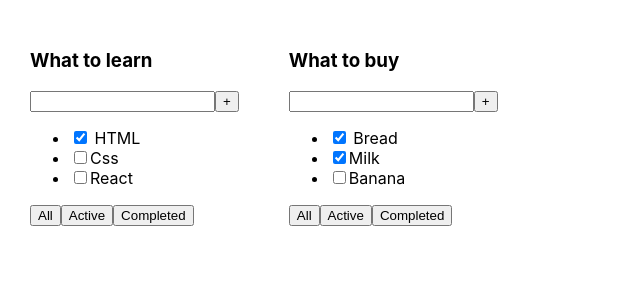
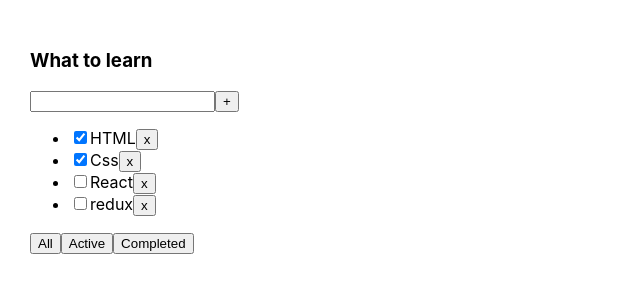
Before and after one commit to Sergejs-Rudko/in_todolist, a React (Create React App) app: page / in a window 1280 px wide. Shown: the top 300 px of the page, without its empty margins (0-640 px from the left). Built offline with nearby package versions, Linux system fonts and the light colour scheme.

Commit message:
2 Filters added Remove task added

```diff
--- a/src/App.tsx
+++ b/src/App.tsx
@@ -1,28 +1,43 @@
-import React from 'react';
+import React, {useState} from 'react';
 import './App.css';
-import {TaskType, Todolist} from "./Todolist";
-
-
+import {FilterValueType, TaskType, Todolist} from "./Todolist";
 
 function App() {
 
-    let tasks1 : Array<TaskType> = [
-        {id : 1 , title : "HTML", isDone : true},
-        {id : 2 , title : "Css", isDone : false},
-        {id : 3 , title : "React", isDone : false},
-    ]
+    let [tasks, setTasks] = useState<Array<TaskType>>([
+        {id: 1, title: "HTML", isDone: true},
+        {id: 2, title: "Css", isDone: true},
+        {id: 3, title: "React", isDone: false},
+        {id: 4, title: "redux", isDone: false},
+    ])
 
-    let tasks2 : Array<TaskType> = [
-        {id : 1 , title : "Bread", isDone : true},
-        {id : 2 , title : "Milk", isDone : true},
-        {id : 3 , title : "Banana", isDone : false},
-    ]
+    let [filter, setFilter] = useState<FilterValueType>("all")
 
+    const removeTask = (id: number) => {
+        let filteredTasks = tasks.filter((task) => task.id !== id)
+        setTasks(filteredTasks)
+    }
+
+    const changeFilter = (value: FilterValueType) => {
+        setFilter(value)
+    }
+
+    let tasksForTodolist = tasks
+
+    if (filter === "completed") {
+        tasksForTodolist = tasks.filter((task) => task.isDone === true)
+    }
+    if (filter === "active") {
+        tasksForTodolist = tasks.filter((task) => task.isDone === false)
+    }
 
     return (
         <div className="App">
-            <Todolist title={"What to learn"} tasks={tasks1}/>
-            <Todolist title={"What to buy"} tasks={tasks2}/>
+            <Todolist title={"What to learn"}
+                      tasks={tasksForTodolist}
+                      removeTask={removeTask}
+                      changeFilter={changeFilter}
+            />
         </div>
     );
 }
--- a/src/Todolist.tsx
+++ b/src/Todolist.tsx
@@ -1,14 +1,11 @@
 import React from "react";
 
-export type TaskType = {
-    id : number
-    title : string
-    isDone : boolean
-}
-
+//PROPS
 type PropsType = {
     title: string
     tasks: Array<TaskType>
+    removeTask: (id: number) => void
+    changeFilter: (value: FilterValueType) => void
 }
 
 export const Todolist = (props: PropsType) => {
@@ -20,15 +17,32 @@
                 <button>+</button>
             </div>
             <ul>
-                <li><input type="checkbox" checked={props.tasks[0].isDone}/> <span>{props.tasks[0].title}</span></li>
-                <li><input type="checkbox" checked={props.tasks[1].isDone}/><span>{props.tasks[1].title}</span></li>
-                <li><input type="checkbox" checked={props.tasks[2].isDone}/><span>{props.tasks[2].title}</span></li>
+                {
+                    props.tasks.map((task) =>
+                        <li>
+                            <input type="checkbox" checked={task.isDone}/>
+                            <span>{task.title}</span>
+                            <button onClick={() => {
+                                props.removeTask(task.id)
+                            }}>x
+                            </button>
+                        </li>)
+                }
             </ul>
             <div>
-                <button>All</button>
-                <button>Active</button>
-                <button>Completed</button>
+                <button onClick={() => props.changeFilter("all")}>All</button>
+                <button onClick={() => props.changeFilter("active")}>Active</button>
+                <button onClick={() => props.changeFilter("completed")}>Completed</button>
             </div>
         </div>
     )
 }
+
+//TYPES
+export type TaskType = {
+    id: number
+    title: string
+    isDone: boolean
+}
+
+export type FilterValueType = "all" | "active" | "completed"
```
